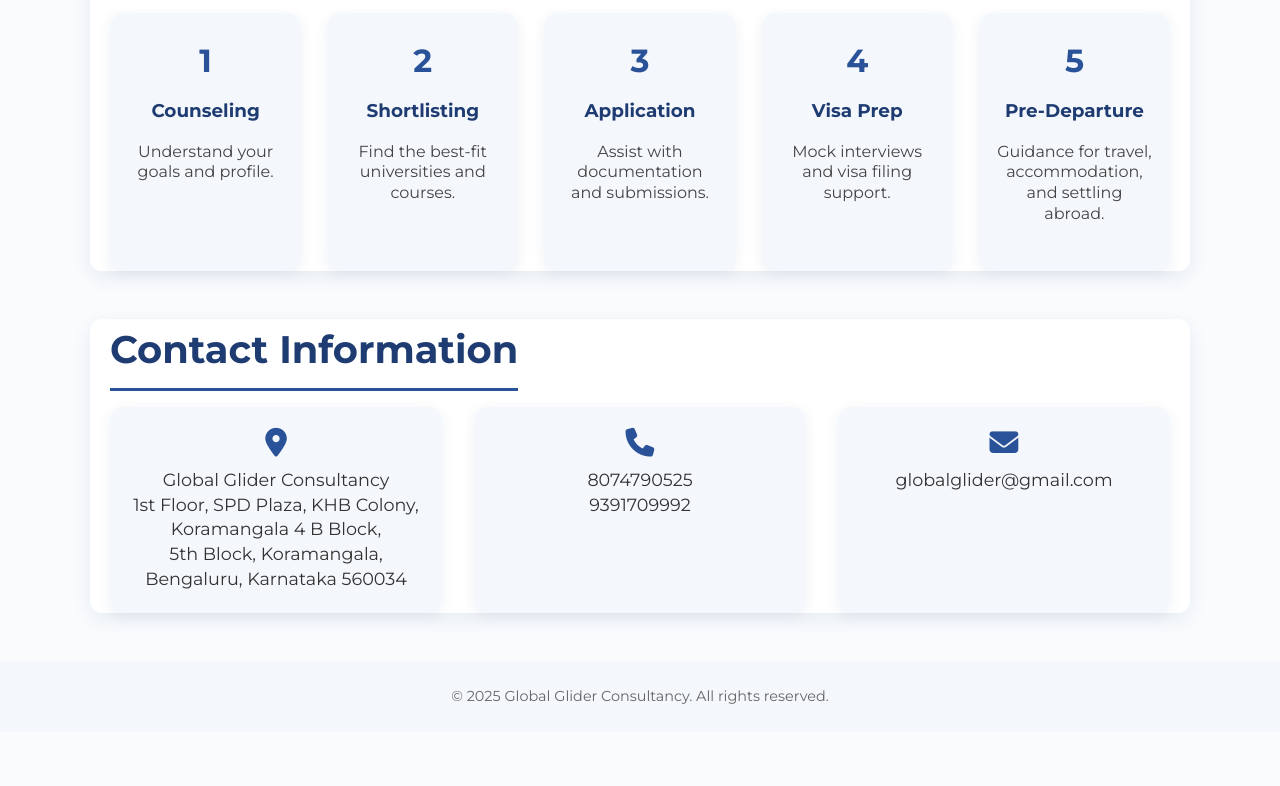
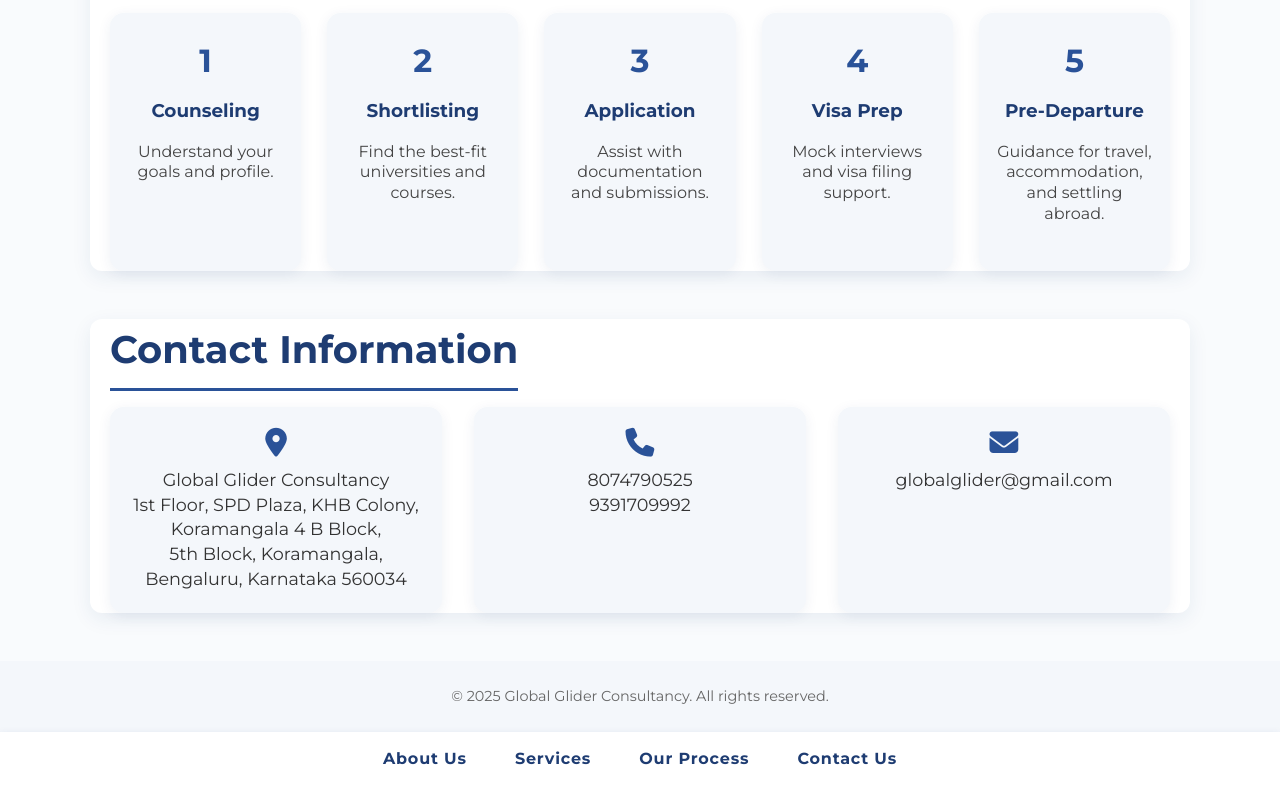
Before and after one commit to vamsiroyal-7/global-glider-website, a plain HTML site: page index.html in a window 1280 px wide. Shown: the part 1626-2412 px from the top of the page. Before the commit the page ends 2358 px from the top, so only its background shows below. Drawn offline with Linux system fonts and the light colour scheme.

Commit message:
Your commit message

```diff
--- a/index.html
+++ b/index.html
@@ -358,3 +358,9 @@
   </footer>
 </body>
 </html>
+<nav>
+  <a href="#about">About Us</a>
+  <a href="#services">Services</a>
+  <a href="#process">Our Process</a>
+  <a href="contact.html">Contact Us</a> <!-- Link to contact.html -->
+</nav>
```
